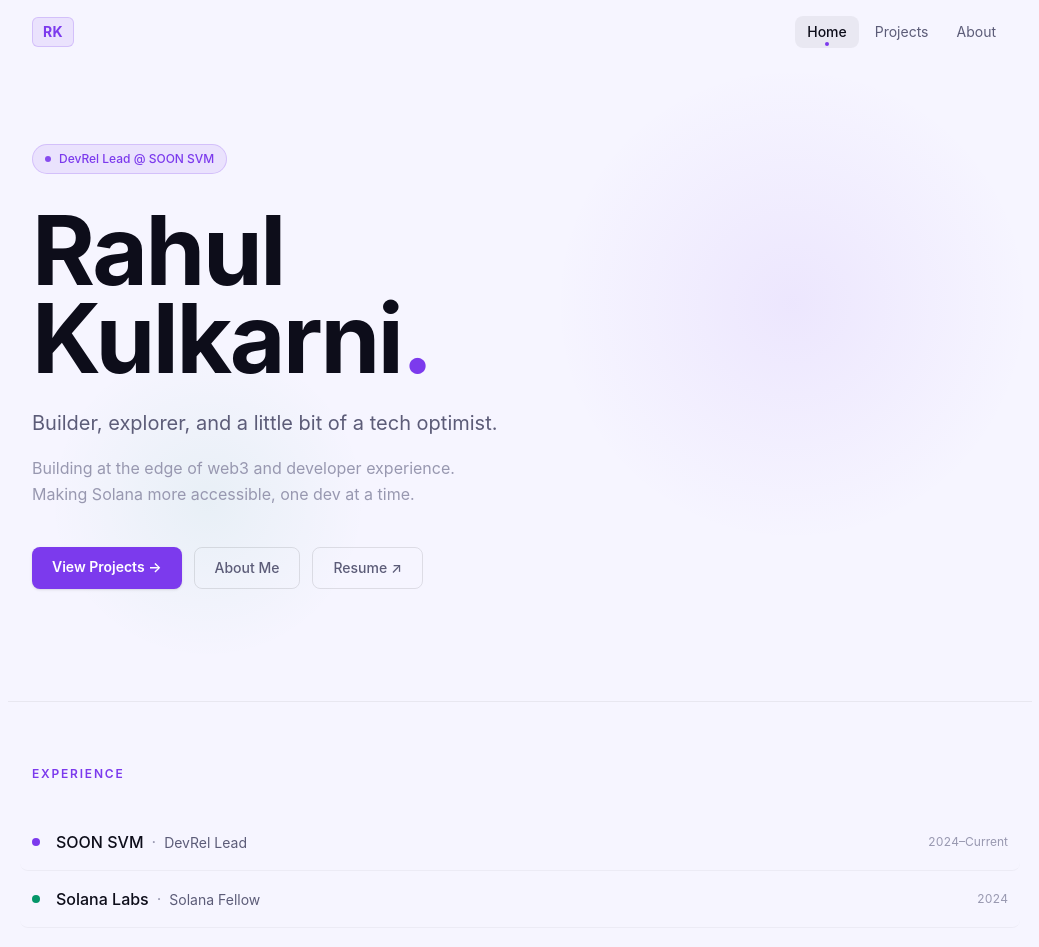
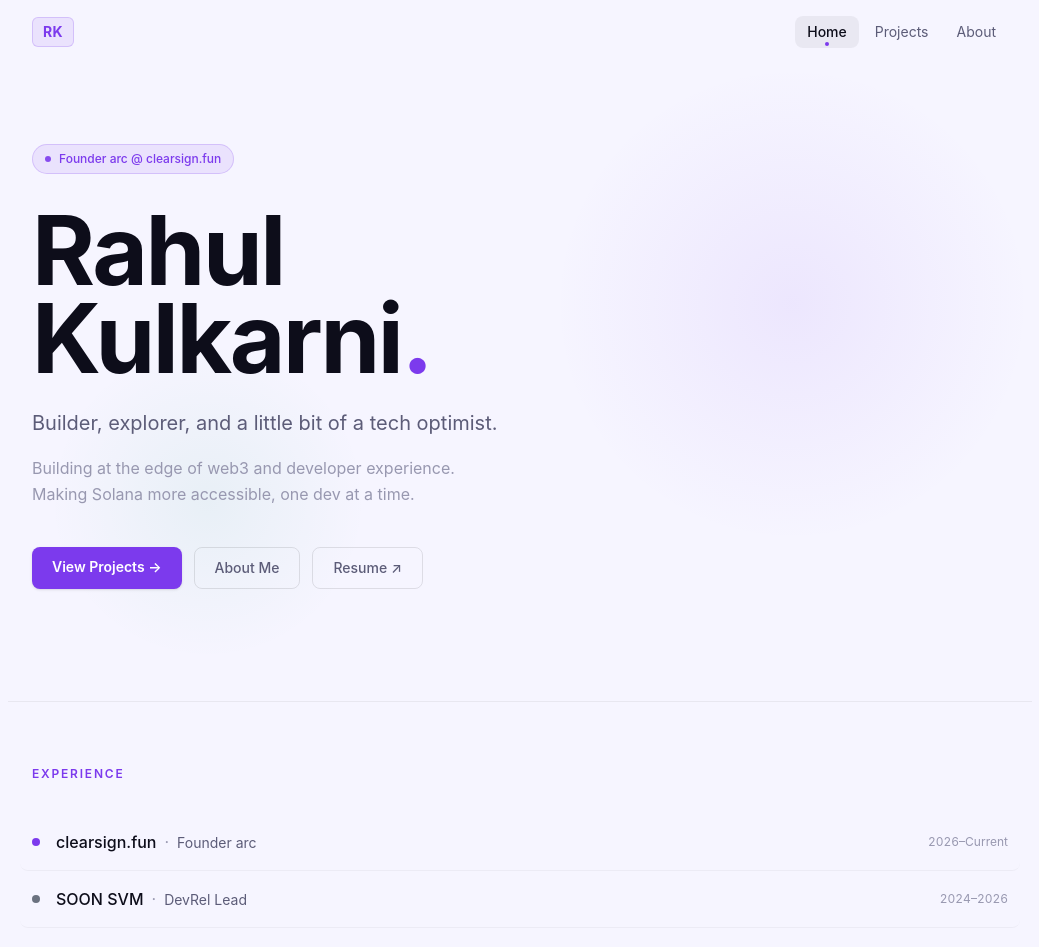
Before and after one commit to rkmonarch/portfolio, a Next.js app: page / in a window 1280 px wide. Shown: the top 947 px of the page, without its empty margins (120-1159 px from the left). Built offline with nearby package versions, Linux system fonts and the light colour scheme.

Commit message:
Update current role to clearsign

```diff
--- a/src/app/about/page.tsx
+++ b/src/app/about/page.tsx
@@ -46,17 +46,16 @@ export default function AboutPage() {
               and cultures, and spending time with family and friends.
             </p>
             <p>
-              I&apos;m currently leading Developer Relations at{' '}
+              I&apos;m currently Founder arc at{' '}
               <a
-                href="https://twitter.com/soon_svm"
+                href="https://clearsign.fun"
                 target="_blank"
                 rel="noopener noreferrer"
                 className="text-[#7C3AED] hover:underline underline-offset-4 font-medium"
               >
-                SOON SVM
+                clearsign.fun
               </a>
-              , where I host weekly Discord office hours, help developers navigate the ecosystem,
-              and build resources that make blockchain development less painful.
+              , building a security layer for DeFi treasuries and AI agent spend requests on Solana.
             </p>
             <p>
               When I&apos;m not deep in code, I&apos;m reading, watching thriller or horror movies,
@@ -135,7 +134,7 @@ export default function AboutPage() {
           </div>
           <div className="space-y-1 pl-1">
             <p className="text-sm font-semibold text-[#0d0d1a]">Rahul Kulkarni</p>
-            <p className="text-xs text-[#5c5c78]">DevRel Lead @ SOON SVM</p>
+            <p className="text-xs text-[#5c5c78]">Founder arc @ clearsign.fun</p>
             <p className="text-xs text-[#9898b0]">Solana · Web3 · DeFi</p>
           </div>
         </div>
--- a/src/app/head.tsx
+++ b/src/app/head.tsx
@@ -3,7 +3,7 @@ export default function Head() {
     return (
       <>
         <title>Rahul Kulkarni</title>
-        <meta name="description" content="Builds on Solana • DevRel • Infrastructure • Movies & Trails" />
+        <meta name="description" content="Builds on Solana • Security • Infrastructure • Movies & Trails" />
         <link rel="icon" href="https://pbs.twimg.com/profile_images/1887132596532027392/GjV-2EHa_400x400.jpg" />
       </>
     );
--- a/src/app/layout.tsx
+++ b/src/app/layout.tsx
@@ -6,7 +6,7 @@ import { FaEnvelope, FaGithub, FaInstagram, FaLinkedin, FaMedium, FaTwitter } fr
 
 export const metadata = {
   title: 'Rahul Kulkarni',
-  description: 'Builds on Solana • DevRel • Infrastructure • Movies & Trails',
+  description: 'Builds on Solana • Security • Infrastructure • Movies & Trails',
   icons: { icon: '/rk.jpg' },
 };
 
--- a/src/app/page.tsx
+++ b/src/app/page.tsx
@@ -3,11 +3,18 @@ import Link from 'next/link';
 
 const experience = [
   {
+    company: 'clearsign.fun',
+    role: 'Founder arc',
+    period: '2026–Current',
+    link: 'https://clearsign.fun',
+    color: '#7C3AED',
+  },
+  {
     company: 'SOON SVM',
     role: 'DevRel Lead',
-    period: '2024–Current',
+    period: '2024–2026',
     link: 'https://twitter.com/soon_svm',
-    color: '#7C3AED',
+    color: '#6B7280',
   },
   {
     company: 'Solana Labs',
@@ -75,10 +82,15 @@ export default function Home() {
         <div className="relative">
           {/* Badge */}
           <div className="fade-up delay-1 mb-8">
-            <span className="inline-flex items-center gap-2 text-xs font-mono bg-[#7C3AED]/10 text-[#7C3AED] px-3 py-1.5 rounded-full border border-[#7C3AED]/20 font-medium">
+            <a
+              href="https://clearsign.fun"
+              target="_blank"
+              rel="noopener noreferrer"
+              className="inline-flex items-center gap-2 text-xs font-mono bg-[#7C3AED]/10 text-[#7C3AED] px-3 py-1.5 rounded-full border border-[#7C3AED]/20 font-medium hover:bg-[#7C3AED]/15 transition-colors"
+            >
               <span className="w-1.5 h-1.5 rounded-full bg-[#7C3AED] pulse-dot" />
-              DevRel Lead @ SOON SVM
-            </span>
+              Founder arc @ clearsign.fun
+            </a>
           </div>
 
           {/* Name */}
```
